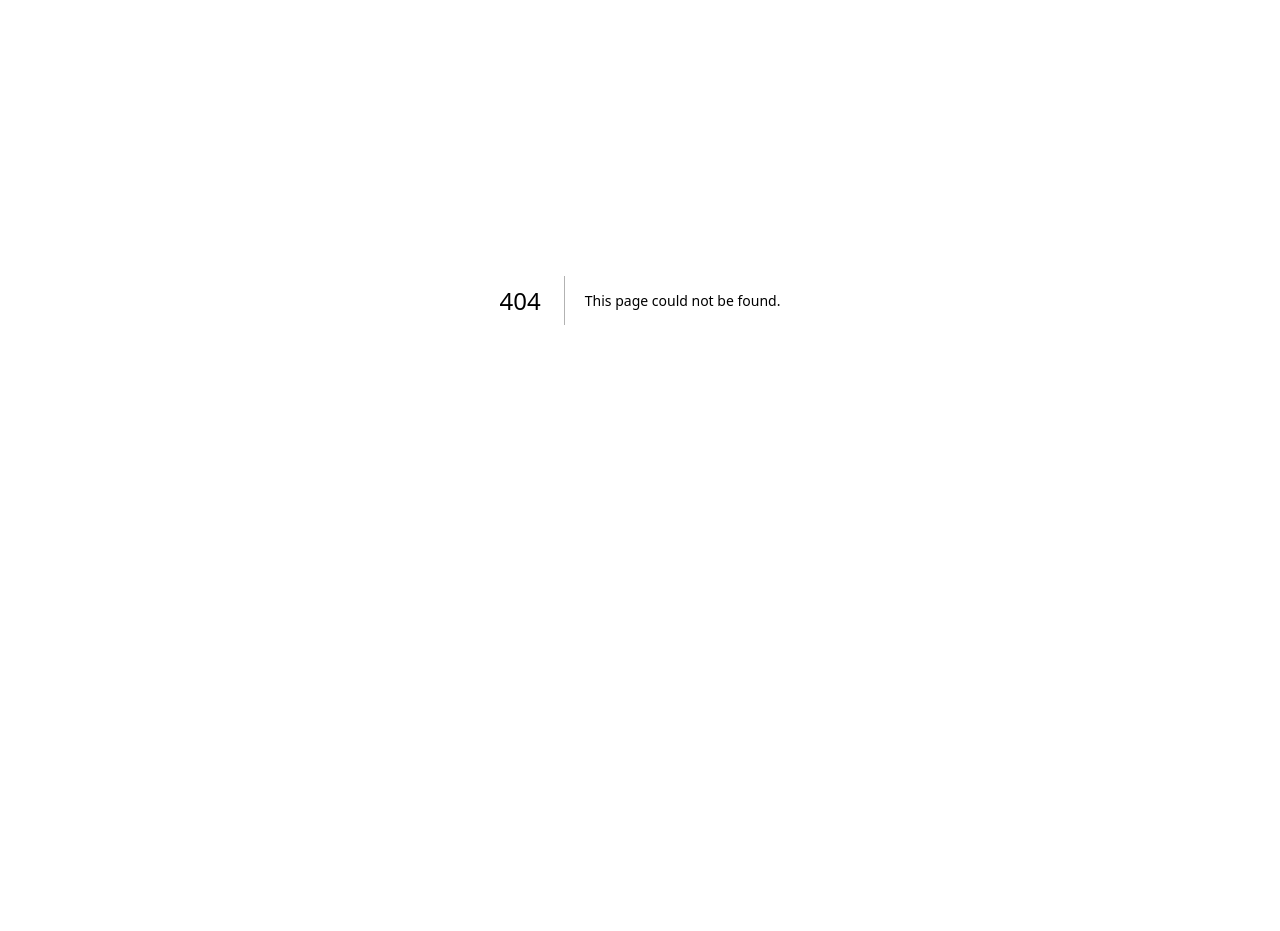
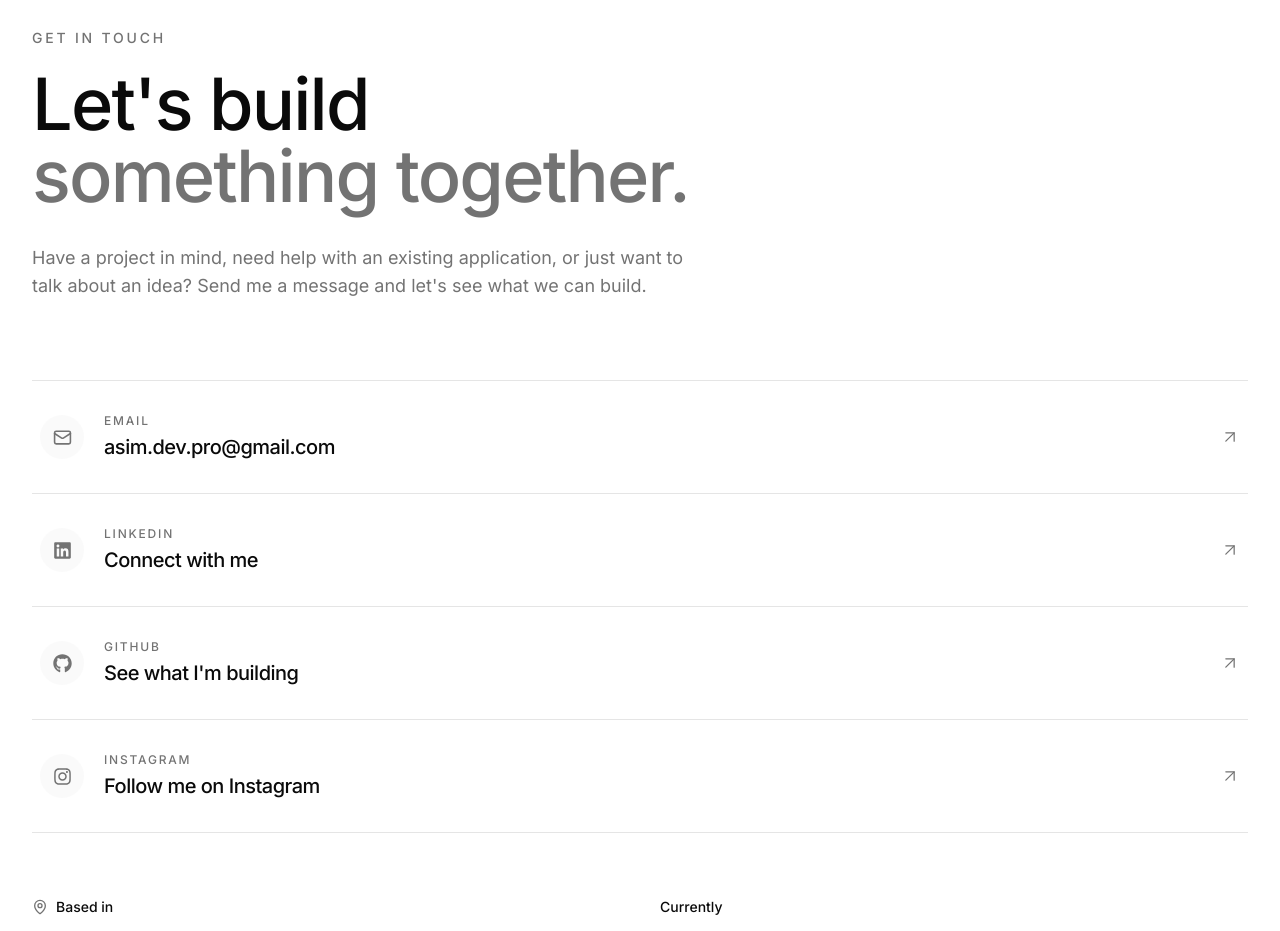
Before and after one commit to codingwithasim/codingwithasim, a Next.js app: page /contact in a window 1280 px wide. Before the commit this address had no page. Shown: the part 100-1031 px from the top of the page. Before the commit the page ends 800 px from the top, so only its background shows below. Built offline with nearby package versions, Linux system fonts and the light colour scheme.

Commit message:
feat: add contact page

```diff
--- /dev/null
+++ b/app/contact/page.tsx
@@ -0,0 +1,17 @@
+import Contact from "@/components/contact/contact";
+import Header from "@/components/home/header";
+import Footer from "@/components/home/footer";
+
+export default function ContactPage() {
+  return (
+    <div className="min-h-screen bg-background">
+      <Header />
+
+      <main>
+        <Contact />
+      </main>
+
+      <Footer />
+    </div>
+  );
+}
--- /dev/null
+++ b/components/contact/contact.tsx
@@ -0,0 +1,148 @@
+"use client";
+
+import Link from "next/link";
+import {
+  ArrowUpRight,
+  Mail,
+  MapPin,
+} from "lucide-react";
+import { FaGithub, FaInstagram, FaLinkedin } from "react-icons/fa";
+
+const contactLinks = [
+  {
+    label: "Email",
+    value: "asim.dev.pro@gmail.com",
+    href: "mailto:asim.dev.pro@gmail.com",
+    icon: Mail,
+    primary: true,
+  },
+  {
+    label: "LinkedIn",
+    value: "Connect with me",
+    href: "https://www.linkedin.com/in/codingwithasim/",
+    icon: FaLinkedin,
+    primary: false,
+  },
+  {
+    label: "GitHub",
+    value: "See what I'm building",
+    href: "https://github.com/codingwithasim",
+    icon: FaGithub,
+    primary: false,
+  },
+  {
+    label: "Instagram",
+    value: "Follow me on Instagram",
+    href: "https://www.instagram.com/codingwithasim/",
+    icon: FaInstagram,
+    primary: false,
+  },
+];
+
+export default function Contact() {
+  return (
+    <section className="bg-background py-24 sm:py-32">
+      <div className="mx-auto max-w-7xl px-4 sm:px-6 lg:px-8">
+        {/* Header */}
+        <div className="max-w-4xl">
+          <p className="mb-5 text-sm font-medium uppercase tracking-[0.2em] text-muted-foreground">
+            Get in touch
+          </p>
+
+          <h1 className="text-5xl font-medium tracking-tight sm:text-6xl md:text-7xl ">
+            Let&apos;s build
+            <br />
+            <span className="text-muted-foreground">
+              something together.
+            </span>
+          </h1>
+
+          <p className="mt-8 max-w-2xl text-base leading-7 text-muted-foreground sm:text-lg">
+            Have a project in mind, need help with an existing application,
+            or just want to talk about an idea? Send me a message and let&apos;s
+            see what we can build.
+          </p>
+        </div>
+
+        {/* Contact links */}
+        <div className="mt-20 border-t border-border">
+          {contactLinks.map((item) => {
+            const Icon = item.icon;
+
+            return (
+              <Link
+                key={item.label}
+                href={item.href}
+                target={item.href.startsWith("http") ? "_blank" : undefined}
+                rel={
+                  item.href.startsWith("http")
+                    ? "noopener noreferrer"
+                    : undefined
+                }
+                className="group px-2 flex items-center justify-between border-b border-border py-7 transition-colors duration-300 hover:bg-muted/30 sm:py-8"
+              >
+                <div className="flex items-center gap-5">
+                  <div className="flex size-11 items-center justify-center rounded-full bg-muted/50 text-muted-foreground transition-all duration-500 group-hover:scale-105 group-hover:bg-muted group-hover:text-foreground">
+                    <Icon className="size-[19px]" />
+                  </div>
+
+                  <div>
+                    <p className="text-xs font-medium uppercase tracking-[0.15em] text-muted-foreground">
+                      {item.label}
+                    </p>
+
+                    <p className="mt-1 text-lg font-medium tracking-tight sm:text-xl">
+                      {item.value}
+                    </p>
+                  </div>
+                </div>
+
+                <ArrowUpRight
+                  className="size-5 text-muted-foreground transition-all duration-500 group-hover:translate-x-1 group-hover:-translate-y-1 group-hover:text-foreground"
+                  strokeWidth={1.5}
+                />
+              </Link>
+            );
+          })}
+        </div>
+
+        {/* Bottom information */}
+        <div className="mt-16 grid gap-10 sm:grid-cols-2">
+          <div>
+            <div className="mb-3 flex items-center gap-2 text-sm font-medium">
+              <MapPin className="size-4 text-muted-foreground" />
+              Based in
+            </div>
+
+            <p className="text-muted-foreground">
+              Rouen, France 🇫🇷
+            </p>
+          </div>
+
+          <div>
+            <p className="mb-3 text-sm font-medium">
+              Currently
+            </p>
+
+            <p className="text-muted-foreground">
+              Open to interesting projects 🚀
+            </p>
+          </div>
+        </div>
+
+        {/* Personality / closing */}
+        <div className="mt-20 flex flex-col justify-between gap-6 border-t border-border pt-8 sm:flex-row sm:items-end">
+          <p className="max-w-md text-sm leading-6 text-muted-foreground">
+            No complicated forms. No twelve-step sales funnel. 🙂
+            <br />
+            Just send me a message.
+          </p>
+
+          <p className="text-sm text-muted-foreground">
+            Usually building something.
+          </p>
+        </div>
+      </div>
+    </section>
+  );
+}
--- a/components/home/about-me.tsx
+++ b/components/home/about-me.tsx
@@ -102,7 +102,7 @@ export default function About() {
                 >
                   <div className="mb-4 flex size-9 items-center justify-center rounded-full bg-muted/50 transition-all duration-500 ease-out group-hover:scale-105 group-hover:bg-foreground/5">
                     <Icon
-                      className="size-[17px] text-muted-foreground transition-all duration-500 ease-out group-hover:-rotate-6 group-hover:text-foreground"
+                      className="size-4.25 text-muted-foreground transition-all duration-500 ease-out group-hover:-rotate-6 group-hover:text-foreground"
                       strokeWidth={1.7}
                     />
                   </div>
@@ -128,7 +128,7 @@ export default function About() {
           </p>
 
           <Link
-            href="#contact"
+            href="/contact"
             className={cn(
               "group inline-flex shrink-0 items-center gap-2",
               "text-sm font-medium",
--- a/components/home/header.tsx
+++ b/components/home/header.tsx
@@ -22,19 +22,19 @@ type MenuItem = {
 const menuItems : Array<MenuItem> = [
   {
     title: "Home",
-    link: "#home"
+    link: "/#home"
   },
   {
     title: "Projects",
-    link: "#projects"
+    link: "/#projects"
   },
   {
     title: "Services",
-    link: "#services",
+    link: "/#services",
   },
   {
     title: "About me",
-    link: "#about"
+    link: "/#about"
   }
 ]
 
@@ -95,7 +95,7 @@ export default function Header() {
 
         {/* Contact */}
         <Link
-          href="#contact"
+          href="/contact"
           className="hidden items-center gap-2 rounded-full border border-border bg-background px-4 py-2 text-sm font-medium transition-all duration-300 hover:-translate-y-0.5 hover:bg-muted sm:inline-flex"
         >
           Contact me
--- a/components/home/hero.tsx
+++ b/components/home/hero.tsx
@@ -36,7 +36,7 @@ export default function Hero() {
 
                 <div className="mt-12 flex flex-wrap items-center justify-center gap-4">
                     <Link
-                        href="/projects"
+                        href="#projects"
                         className="inline-flex h-11 items-center justify-center gap-2 rounded-full bg-primary px-6 text-sm font-medium text-primary-foreground shadow-sm transition-all duration-300 hover:-translate-y-0.5 hover:shadow-md"
                     >
                         See what I&apos;ve built
@@ -44,7 +44,7 @@ export default function Hero() {
                     </Link>
 
                     <Link
-                        href="#contact"
+                        href="/contact"
                         className="inline-flex h-11 items-center justify-center gap-2 rounded-full border border-border bg-background px-6 text-sm font-medium transition-all duration-300 hover:-translate-y-0.5 hover:bg-muted"
                     >
                         Let&apos;s talk
```
